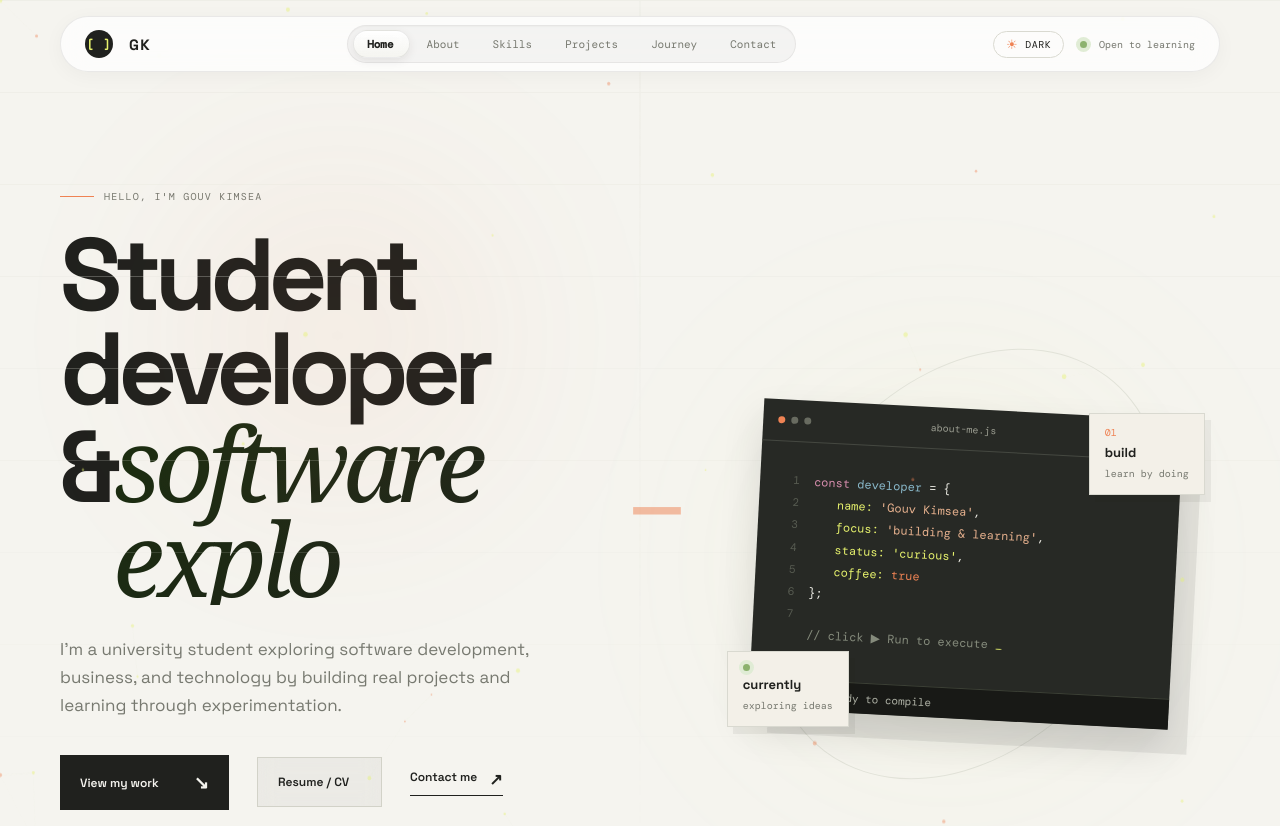
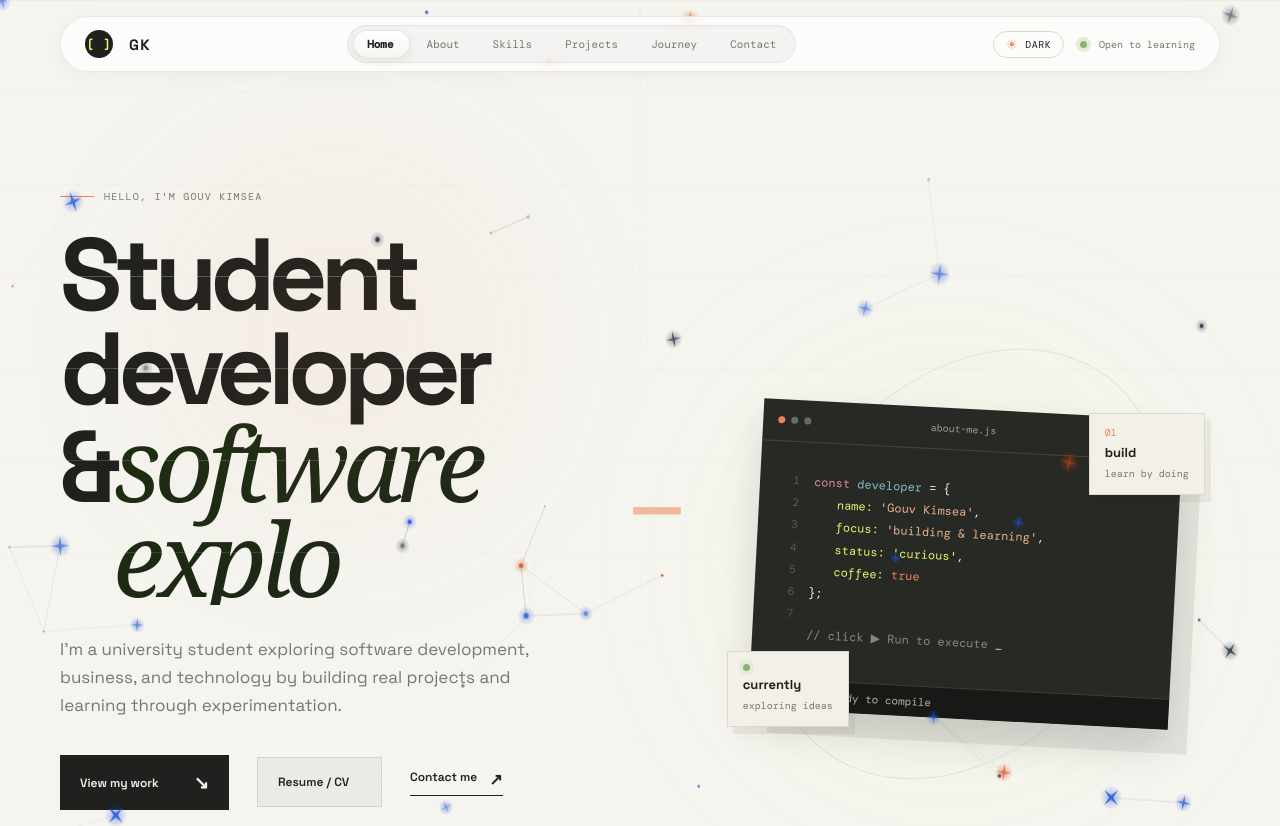
Before and after one commit to gouvkimsea/my-Portfolio-, a website: page index.html in a window 1280 px wide. Shown: the top 826 px of the page. Drawn offline with nearby package versions, Linux system fonts and the light colour scheme; animation ran at ten frames a second.

Commit message:
feat(ui): enhance star visibility, contrast, and twinkling glints in light mode

```diff
--- a/script.js
+++ b/script.js
@@ -232,12 +232,13 @@ cmdKResults?.addEventListener("click", e => {
 });
 
 // ==========================================================================
-// Interactive Hero Canvas (Floating Cyber Constellation)
+// Interactive Hero Canvas (Floating Cyber Constellation & Twinkling Stars)
 // ==========================================================================
 const canvas = $("#heroCanvas");
 if (canvas) {
   const ctx = canvas.getContext("2d");
   let width, height, particles = [];
+  let mouse = { x: -1000, y: -1000 };
 
   const resize = () => {
     width = canvas.width = canvas.parentElement.offsetWidth;
@@ -246,43 +247,139 @@ if (canvas) {
   resize();
   window.addEventListener("resize", resize);
 
-  const count = Math.min(Math.floor(width / 28), 45);
+  window.addEventListener("mousemove", e => {
+    const rect = canvas.getBoundingClientRect();
+    mouse.x = e.clientX - rect.left;
+    mouse.y = e.clientY - rect.top;
+  }, { passive: true });
+
+  window.addEventListener("mouseleave", () => {
+    mouse.x = -1000;
+    mouse.y = -1000;
+  });
+
+  const count = Math.min(Math.floor(width / 24), 52);
   for (let i = 0; i < count; i++) {
+    const isSpecial = Math.random() > 0.6;
     particles.push({
       x: Math.random() * width,
       y: Math.random() * height,
-      vx: (Math.random() - 0.5) * 0.4,
-      vy: (Math.random() - 0.5) * 0.4,
-      radius: Math.random() * 1.5 + 0.8,
-      color: Math.random() > 0.4 ? "rgba(231, 242, 109, " : "rgba(239, 131, 84, "
+      vx: (Math.random() - 0.5) * 0.35,
+      vy: (Math.random() - 0.5) * 0.35,
+      baseRadius: Math.random() * 1.5 + (isSpecial ? 1.8 : 1.0),
+      isSparkle: isSpecial,
+      twinklePhase: Math.random() * Math.PI * 2,
+      twinkleSpeed: Math.random() * 0.03 + 0.015,
+      type: Math.random() > 0.45 ? 0 : (Math.random() > 0.5 ? 1 : 2)
     });
   }
 
+  // Draw 4-point star glint for sparkling stars
+  const drawSparkleStar = (cx, cy, outerR, innerR, angle) => {
+    ctx.beginPath();
+    for (let i = 0; i < 4; i++) {
+      const a1 = angle + (i * Math.PI) / 2;
+      const a2 = a1 + Math.PI / 4;
+      if (i === 0) {
+        ctx.moveTo(cx + Math.cos(a1) * outerR, cy + Math.sin(a1) * outerR);
+      } else {
+        ctx.lineTo(cx + Math.cos(a1) * outerR, cy + Math.sin(a1) * outerR);
+      }
+      ctx.lineTo(cx + Math.cos(a2) * innerR, cy + Math.sin(a2) * innerR);
+    }
+    ctx.closePath();
+    ctx.fill();
+  };
+
   const renderParticles = () => {
     ctx.clearRect(0, 0, width, height);
+    const isLight = document.documentElement.getAttribute("data-theme") === "light";
+
+    // Theme-tailored star color palettes
+    // Light mode: deep sapphire, vivid cosmic amber, stellar slate obsidian for maximum visibility & appeal
+    // Dark mode: glowing lime, warm solar coral, cosmic cyan
+    const lightColors = [
+      { r: 30, g: 85, b: 220 },   // Deep Royal Sapphire
+      { r: 225, g: 75, b: 15 },   // Radiant Cosmic Amber
+      { r: 35, g: 45, b: 65 }     // Stellar Slate Obsidian
+    ];
+    const darkColors = [
+      { r: 231, g: 242, b: 109 }, // Electric Lime
+      { r: 239, g: 131, b: 84 },  // Warm Coral Orange
+      { r: 125, g: 211, b: 252 }  // Cosmic Cyan
+    ];
+    const palette = isLight ? lightColors : darkColors;
+
     for (let i = 0; i < particles.length; i++) {
       const p = particles[i];
       p.x += p.vx;
       p.y += p.vy;
-      if (p.x < 0 || p.x > width) p.vx *= -1;
-      if (p.y < 0 || p.y > height) p.vy *= -1;
+      p.twinklePhase += p.twinkleSpeed;
 
-      ctx.beginPath();
-      ctx.arc(p.x, p.y, p.radius, 0, Math.PI * 2);
-      ctx.fillStyle = p.color + "0.65)";
-      ctx.fill();
+      if (p.x < -10) p.x = width + 10;
+      else if (p.x > width + 10) p.x = -10;
+      if (p.y < -10) p.y = height + 10;
+      else if (p.y > height + 10) p.y = -10;
 
+      // Mouse subtle gravitational push
+      const mdx = p.x - mouse.x;
+      const mdy = p.y - mouse.y;
+      const mdist = Math.sqrt(mdx * mdx + mdy * mdy);
+      if (mdist < 90 && mdist > 0) {
+        const force = (1 - mdist / 90) * 0.8;
+        p.x += (mdx / mdist) * force;
+        p.y += (mdy / mdist) * force;
+      }
+
+      // Dynamic twinkle brightness
+      const twinkle = Math.sin(p.twinklePhase) * 0.35 + 0.65;
+      const col = palette[p.type];
+      const baseAlpha = isLight ? 0.9 : 0.75;
+      const alpha = Math.min(1, baseAlpha * twinkle);
+      const curRadius = p.baseRadius * (0.85 + twinkle * 0.3);
+
+      // Outer glowing radiant halo for prominent star appeal
+      if (p.isSparkle || curRadius > 1.8) {
+        const haloRadius = curRadius * (isLight ? 3.4 : 3.8);
+        const haloGradient = ctx.createRadialGradient(p.x, p.y, 0, p.x, p.y, haloRadius);
+        haloGradient.addColorStop(0, `rgba(${col.r}, ${col.g}, ${col.b}, ${isLight ? 0.38 : 0.4})`);
+        haloGradient.addColorStop(1, `rgba(${col.r}, ${col.g}, ${col.b}, 0)`);
+        ctx.fillStyle = haloGradient;
+        ctx.beginPath();
+        ctx.arc(p.x, p.y, haloRadius, 0, Math.PI * 2);
+        ctx.fill();
+      }
+
+      // Draw the core star body
+      ctx.fillStyle = `rgba(${col.r}, ${col.g}, ${col.b}, ${alpha})`;
+
+      if (p.isSparkle) {
+        // 4-point twinkling star
+        const outerR = curRadius * (isLight ? 2.8 : 2.4);
+        const innerR = curRadius * 0.6;
+        drawSparkleStar(p.x, p.y, outerR, innerR, p.twinklePhase * 0.5);
+      } else {
+        // Circular star node
+        ctx.beginPath();
+        ctx.arc(p.x, p.y, curRadius, 0, Math.PI * 2);
+        ctx.fill();
+      }
+
+      // Constellation connecting lines
       for (let j = i + 1; j < particles.length; j++) {
         const p2 = particles[j];
         const dx = p.x - p2.x;
         const dy = p.y - p2.y;
         const dist = Math.sqrt(dx * dx + dy * dy);
-        if (dist < 110) {
+        if (dist < 115) {
           ctx.beginPath();
           ctx.moveTo(p.x, p.y);
           ctx.lineTo(p2.x, p2.y);
-          ctx.strokeStyle = `rgba(210, 220, 190, ${(1 - dist / 110) * 0.15})`;
-          ctx.lineWidth = 0.75;
+          const lineAlpha = (1 - dist / 115) * (isLight ? 0.34 : 0.18);
+          ctx.strokeStyle = isLight
+            ? `rgba(71, 85, 105, ${lineAlpha})`
+            : `rgba(210, 225, 195, ${lineAlpha})`;
+          ctx.lineWidth = isLight ? 0.95 : 0.75;
           ctx.stroke();
         }
       }
--- a/styles.css
+++ b/styles.css
@@ -2399,3 +2399,40 @@ dialog.resume-modal::backdrop {
     gap: 16px;
   }
 }
+
+/* ==========================================================================
+   STAR VISIBILITY & CELESTIAL CONTRAST ENHANCEMENTS (LIGHT MODE)
+   ========================================================================== */
+[data-theme="light"] .hero-canvas {
+  opacity: 0.95;
+  filter: drop-shadow(0 1px 2px rgba(0, 0, 0, 0.06));
+}
+
+/* Bento Header Star Icon (✦) High Visibility in Light & Dark Mode */
+.bento-icon {
+  font-size: 16px;
+  display: inline-grid;
+  place-items: center;
+  width: 32px;
+  height: 32px;
+  border-radius: 50%;
+  color: var(--lime);
+  background: rgba(231, 242, 109, 0.12);
+  border: 1px solid rgba(231, 242, 109, 0.25);
+  box-shadow: 0 0 12px rgba(231, 242, 109, 0.2);
+  transition: transform 0.25s ease, box-shadow 0.25s ease;
+}
+.bento-card:hover .bento-icon {
+  transform: rotate(45deg) scale(1.1);
+}
+[data-theme="light"] .bento-icon {
+  color: #ea580c;
+  background: rgba(234, 88, 12, 0.12);
+  border: 1px solid rgba(234, 88, 12, 0.32);
+  box-shadow: 0 0 14px rgba(234, 88, 12, 0.25);
+}
+
+/* Command Palette Star / Sparkle Icon in Light Mode */
+[data-theme="light"] .cmdk-icon {
+  filter: drop-shadow(0 1px 1px rgba(0, 0, 0, 0.15));
+}
```
